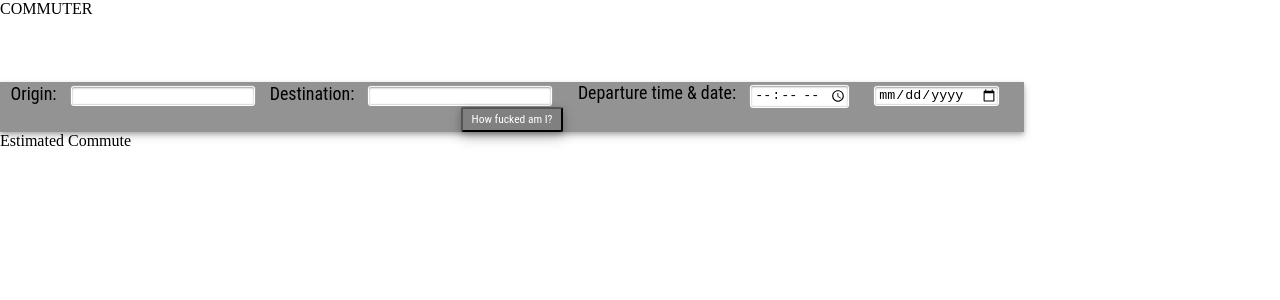
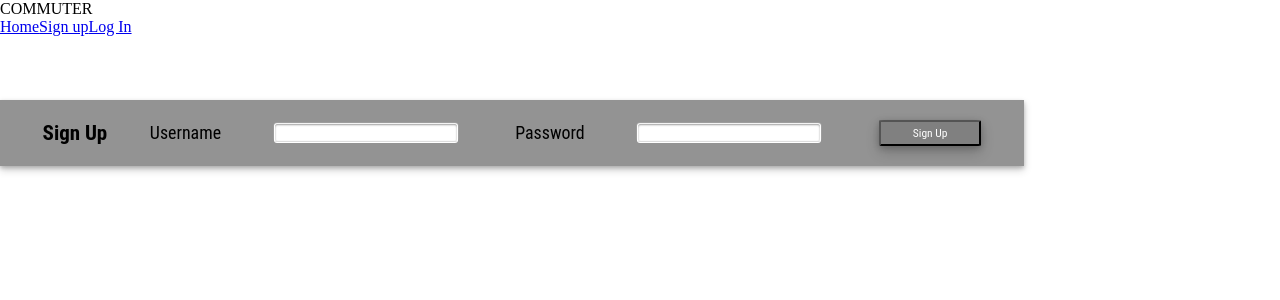
Before and after one commit to mnutt346/Commuter, a React app: page /SignUp in a window 1280 px wide. Shown: the top 300 px of the page. Built offline with nearby package versions, Linux system fonts and the light colour scheme; the HTML template or start-up script is replaced by a standard one.

Commit message:
Add log in and sign up links. Build out sign up page.

```diff
--- a/src/app.jsx
+++ b/src/app.jsx
@@ -1,14 +1,23 @@
 import React from "react";
 import ReactDOM from "react-dom";
+import { BrowserRouter as Router, Switch, Route } from "react-router-dom";
 import Header from "./componenets/header.jsx";
 import Calculator from "./componenets/calculator/calculator.jsx";
+import SignUp from "./componenets/signup/signup.jsx";
 import "../styles/app.css";
 
 const App = () => (
   <div className="app-container">
     <div className="background">
-      <Header />
-      <Calculator />
+      <Router>
+        <div className="router-container">
+          <Header />
+          <Switch>
+            <Route exact path="/" component={Calculator} />
+            <Route path="/SignUp" component={SignUp} />
+          </Switch>
+        </div>
+      </Router>
       <div className="base-buffer" />
     </div>
   </div>
--- a/src/componenets/calculator/calculator.jsx
+++ b/src/componenets/calculator/calculator.jsx
@@ -12,27 +12,9 @@ class Calculator extends React.Component {
     commuteTime: null
   };
 
-  handleOriginInput = e => {
+  handleInput = e => {
     this.setState({
-      origin: e.target.value
-    });
-  };
-
-  handleDestinationInput = e => {
-    this.setState({
-      destination: e.target.value
-    });
-  };
-
-  handleTimeInput = e => {
-    this.setState({
-      departureTime: e.target.value
-    });
-  };
-
-  handleDateInput = e => {
-    this.setState({
-      departureDate: e.target.value
+      [e.target.name]: e.target.value
     });
   };
 
@@ -52,15 +34,9 @@ class Calculator extends React.Component {
   render() {
     return (
       <div className="calculator-container">
-        <Form
-          handleOriginInput={this.handleOriginInput}
-          handleDestinationInput={this.handleDestinationInput}
-          handleTimeInput={this.handleTimeInput}
-          handleDateInput={this.handleDateInput}
-          handleSubmit={this.handleSubmit}
-        />
+        <Form handleInput={this.handleInput} handleSubmit={this.handleSubmit} />
         <div className="commute-time-header-container">
-          <div className="commute-time-header">Estimated Commute</div>
+          <div className="commute-time-header">Estimated Commute Time</div>
         </div>
         <div className="commute-container">
           <Commute commuteTime={this.state.commuteTime} />
--- a/src/componenets/calculator/commute.jsx
+++ b/src/componenets/calculator/commute.jsx
@@ -2,7 +2,6 @@ import React from "react";
 
 const Commute = props => {
   const commuteTime = props.commuteTime;
-  console.log(commuteTime);
   return commuteTime ? <div className="commute-time">{commuteTime}</div> : null;
 };
 
--- a/src/componenets/calculator/form.jsx
+++ b/src/componenets/calculator/form.jsx
@@ -3,27 +3,14 @@ import React from "react";
 const Form = props => (
   <form>
     <div className="origin-destination-container">
-      Origin:{" "}
-      <input type="text" name="origin" onChange={props.handleOriginInput} />
+      Origin: <input type="text" name="origin" onChange={props.handleInput} />
       Destination:{" "}
-      <input
-        type="text"
-        name="destination"
-        onChange={props.handleDestinationInput}
-      />
+      <input type="text" name="destination" onChange={props.handleInput} />
     </div>
     <div className="date-time-container">
       Departure time & date:{" "}
-      <input
-        type="time"
-        name="departureTime"
-        onChange={props.handleTimeInput}
-      />
-      <input
-        type="date"
-        name="departureDate"
-        onChange={props.handleDateInput}
-      />
+      <input type="time" name="departureTime" onChange={props.handleInput} />
+      <input type="date" name="departureDate" onChange={props.handleInput} />
     </div>
     <div className="button-container">
       <button name="submitButton" onClick={props.handleSubmit}>
--- a/src/componenets/header.jsx
+++ b/src/componenets/header.jsx
@@ -1,8 +1,10 @@
 import React from "react";
+import Navbar from "./navbar.jsx";
 
 const Header = () => (
   <div className="header-container">
     <div className="header">COMMUTER</div>
+    <Navbar />
   </div>
 );
 
--- /dev/null
+++ b/src/componenets/navbar.jsx
@@ -0,0 +1,12 @@
+import React from "react";
+import { Link } from "react-router-dom";
+
+const Navbar = () => (
+  <div className="nav-container">
+    <Link to="/">Home</Link>
+    <Link to="/SignUp">Sign up</Link>
+    <Link to="/LogIn">Log In</Link>
+  </div>
+);
+
+export default Navbar;
--- /dev/null
+++ b/src/componenets/signup/signup.jsx
@@ -0,0 +1,16 @@
+import React from "react";
+import SignUpForm from "./signupForm.jsx";
+
+class SignUp extends React.Component {
+  state = { username: "" };
+
+  render() {
+    return (
+      <div className="calculator-container">
+        <SignUpForm />
+      </div>
+    );
+  }
+}
+
+export default SignUp;
--- /dev/null
+++ b/src/componenets/signup/signupForm.jsx
@@ -0,0 +1,16 @@
+import React from "react";
+
+const SignUpForm = props => (
+  <form className="sign-up-form">
+    <div className="sign-up-heading-containter">
+      <h3 className="sign-up-heading">Sign Up</h3>
+    </div>
+    Username <input type="text" name="Username" />
+    Password <input type="password" name="Password" />
+    <div className="button-container">
+      <button name="signUpButton">Sign Up</button>
+    </div>
+  </form>
+);
+
+export default SignUpForm;
--- a/styles/app.css
+++ b/styles/app.css
@@ -15,7 +15,48 @@ input:-webkit-autofill:active {
   box-shadow: 0 0 0 30px rgba(255, 255, 255, 0.74) inset;
 }
 
-/* -------------------- Main -------------------- */
+/* -------------------- Header / Navbar -------------------- */
+
+.header-container {
+  display: flex;
+  width: 100%;
+  height: 15vw;
+  justify-content: space-between;
+  align-items: flex-start;
+  align-self: flex-start;
+}
+
+.header {
+  font-family: "Major Mono Display", monospace;
+  font-size: 10vw;
+  color: white;
+  align-self: flex-start;
+}
+
+.nav-container {
+  display: flex;
+  justify-content: space-evenly;
+  align-items: center;
+  align-self: flex-start;
+  margin-top: 3%;
+  height: 15%;
+  width: 20%;
+  margin-right: 5%;
+  background-color: rgba(128, 128, 128, 0.788);
+}
+
+.nav-container a {
+  font-size: 1.5vw;
+  font-family: "Roboto Condensed", sans-serif;
+  color: white;
+}
+
+.nav-container a:hover {
+  transform: scale(1.1);
+  transition: 0.3s;
+}
+
+/* -------------------- APP -------------------- */
 
 .app-container {
   display: flex;
@@ -37,20 +78,12 @@ input:-webkit-autofill:active {
   flex-wrap: wrap;
 }
 
-.header-container {
+.router-container {
   display: flex;
+  justify-content: center;
+  flex-wrap: wrap;
+  height: 100%;
   width: 100%;
-  height: 15vw;
-  justify-content: flex-start;
-  align-items: flex-start;
-  align-self: flex-start;
-}
-
-.header {
-  font-family: "Major Mono Display", monospace;
-  font-size: 10vw;
-  color: white;
-  align-self: flex-start;
 }
 
 /* < ------------------------- CALCULATOR ------------------------- */
@@ -63,7 +96,7 @@ input:-webkit-autofill:active {
   justify-content: center;
   align-items: flex-start;
   align-self: center;
-  background-color: rgba(255, 255, 255, 0.582);
+  background-color: rgba(255, 255, 255, 0.719);
   box-shadow: 0 2px 6px 0 rgba(0, 0, 0, 0.2), 0 6px 14px 0 rgba(0, 0, 0, 0.19);
 }
 
@@ -151,6 +184,20 @@ button {
   font-size: 4.4vw;
 }
 
+/* < ------------------------- CALCULATOR ------------------------- */
+
+.sign-up-heading-containter {
+  display: flex;
+  justify-content: center;
+  align-items: center;
+  width: 90%;
+  height: 6%;
+}
+
+.sign-up-heading {
+  font-family: "Roboto Condensed", sans-serif;
+}
+
 .base-buffer {
   height: 20vw;
   width: 100%;
```
Also changed, not shown: package.json (+6 -1 lines), src/database/models.js (added, +14 -0 lines), src/database/mongo.js (added, +10 -0 lines), 4 other files (tests, documents, lock files or other folders).
